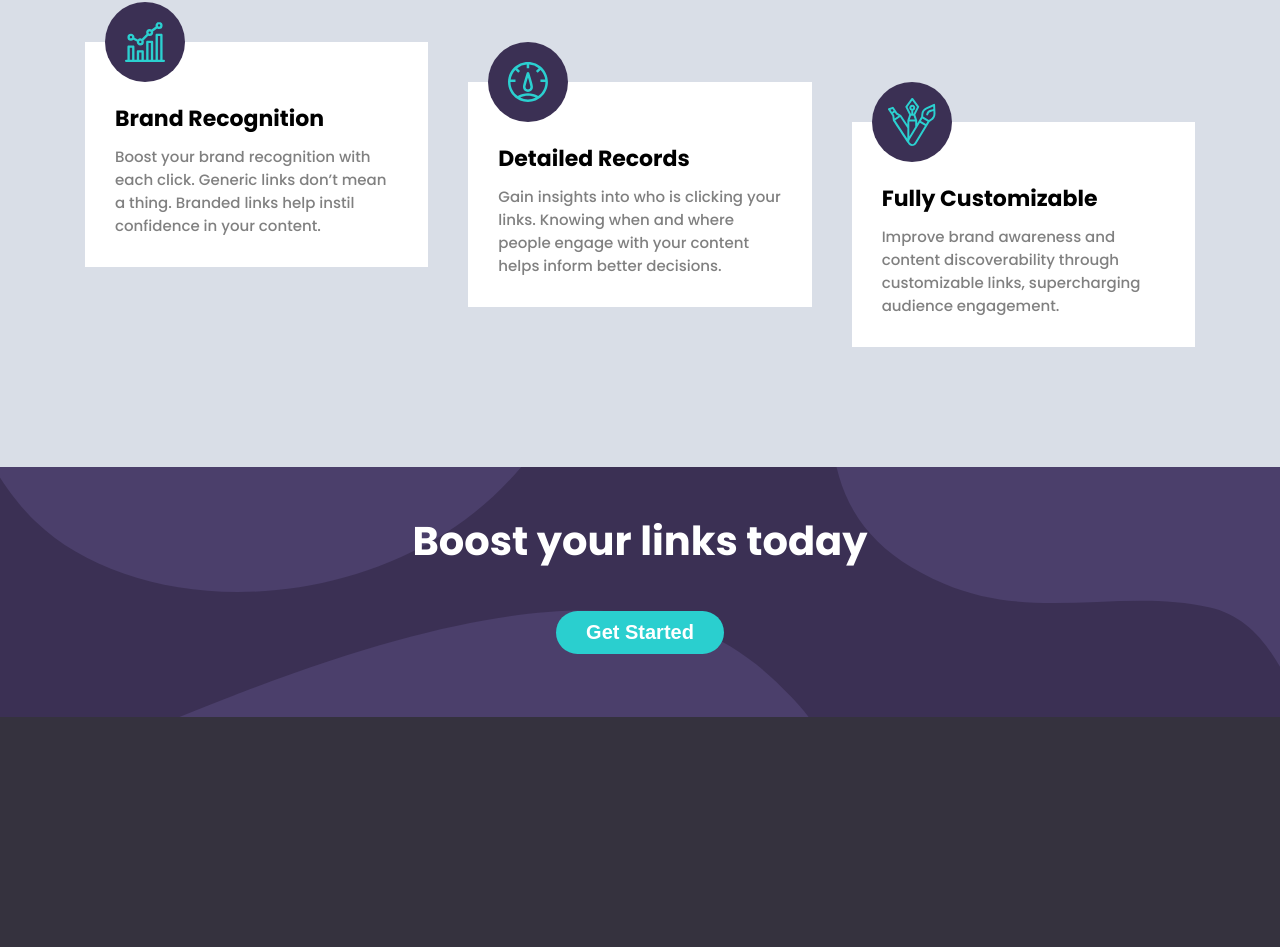
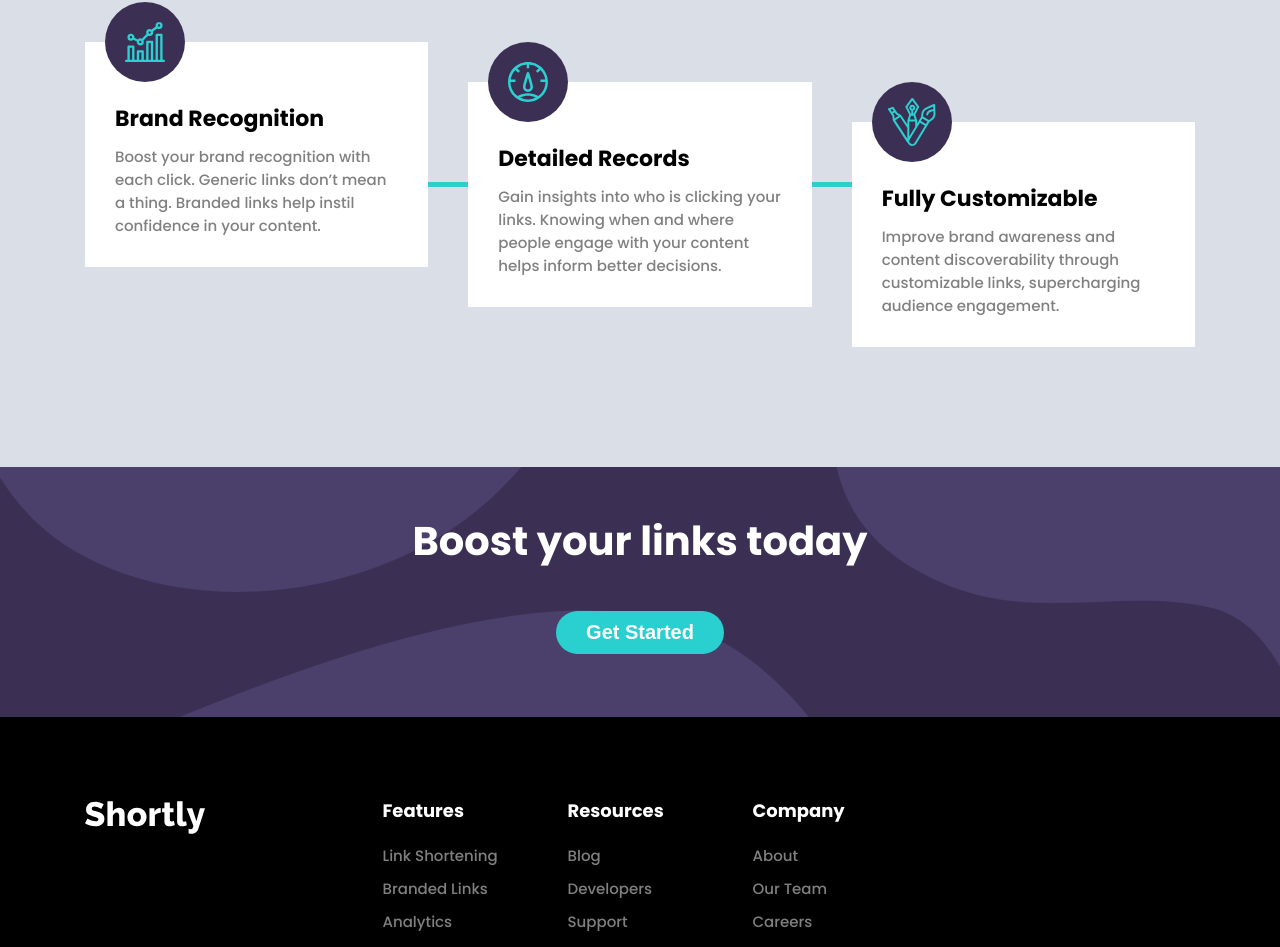
Before and after one commit to WaterColours02/url-shortening-api, a React (Create React App) app: page / in a window 1280 px wide. Shown: the part 1338-2285 px from the top of the page. Built offline with nearby package versions, Linux system fonts and the light colour scheme.

Commit message:
added footer elements and most of the styling.

```diff
--- a/package.json
+++ b/package.json
@@ -34,5 +34,9 @@
       "last 1 firefox version",
       "last 1 safari version"
     ]
-  }
+  },
+  "description": "This project was bootstrapped with [Create React App](https://github.com/facebook/create-react-app).",
+  "main": "index.js",
+  "author": "",
+  "license": "ISC"
 }
--- a/src/App.css
+++ b/src/App.css
@@ -275,12 +275,27 @@ body {
   display: grid;
   grid-template-columns: 1fr 1fr 1fr;
   gap:  40px;
+
 }
 
+
+.sections-features-detail-card-bg-line {
+  height: 5px;
+  width: 80%;
+  background-color: var(--Cyan);
+  border-radius: 5px;
+  margin-bottom: 20px;
+
+  z-index: 100;
+  position: absolute;
+
+  transform: translateY(140px);
+}
 
 .section-features-detail-card {
   background-color: white;
   padding: 0 20px;
+  z-index: 1000;
 }
 
 .shift-down-1 {
@@ -315,8 +330,6 @@ body {
 .fully-customizable-icon {
   background-image: url('../public/images/icon-fully-customizable.svg');
 }
-
-
 
 
 .section-features-detail-card-text-box {
@@ -378,10 +391,55 @@ body {
   filter: brightness(1.75)
 }
 
-
-
 .footer {
   background-color: var(--VeryDarkBlue);
+  background-color: black;
 
   height: 310px;
 }
+
+.footer-grid-container {
+  display: grid;
+  grid-template-columns: 1fr 2fr 1fr;
+  gap: 40px;
+
+  width: 1110px;
+  margin: 0 auto;
+  padding-top: 80px;
+}
+
+.footer-logo-containter {
+  display: flex;
+  flex-direction: column;
+  justify-content: center;
+  align-items: center;
+}
+
+
+.footer-logo {
+  background-image: url('../public/images/logo white.svg');
+  background-repeat: no-repeat;
+  background-position: center;
+  height: 40px;
+  width: 120px;
+}
+
+
+.footer-grid-center-container {
+  display: grid;
+  grid-template-columns: 1fr 1fr 1fr;
+  gap: 40px;
+}
+
+.footer-links-heading {
+  color: white;
+  font-size: 18px;
+  font-weight: bold;
+  margin-bottom: 20px;
+}
+
+.footer-links{
+  color: gray;
+  font-size: 15px;
+  margin-bottom: 10px;
+}
--- a/src/App.js
+++ b/src/App.js
@@ -51,6 +51,7 @@ export default function App() {
       </div>
 
     <div className='section-features-details-container'>
+      <div className='sections-features-detail-card-bg-line'></div>
     <div className='section-features-detail-card'>
       <div className='section-features-detail-card-round-icon brand-recognition-icon'></div>
       <div className='section-features-detail-card-text-box'>
@@ -82,8 +83,38 @@ export default function App() {
       </div>
     </section>
     <footer className='footer'>
-      <div className='footer-gridcontainer'>
-
+      <div className='footer-grid-container'>
+        <div className='footer-logo-container'>
+        <div className='footer-logo'> </div>
+         </div>
+        <div className='footer-grid-center-container'>
+       <div className='footer-links-container'>
+        <div className='footer-links-heading'>Features</div>
+        <div className='footer-links'>Link Shortening</div>
+        <div className='footer-links'>Branded Links</div>
+        <div className='footer-links'>Analytics</div>
+       </div>
+        <div className='footer-links-container'>
+        <div className='footer-links-heading'>Resources</div>
+        <div className='footer-links'>Blog</div>
+        <div className='footer-links'>Developers</div>
+        <div className='footer-links'>Support</div>
+       </div>
+        <div className='footer-links-container'>
+        <div className='footer-links-heading'>Company</div>
+        <div className='footer-links'>About</div>
+        <div className='footer-links'>Our Team</div>
+        <div className='footer-links'>Careers</div>
+        <div className='footer-links'>Contact</div>
+        </div>
+          </div>
+        <div className='footer-socials-container'>
+        <div className='footer-socials facebook-icon'></div>
+        <div className='footer-socials twitter-icon'></div>
+        <div className='footer-socials pinterest-icon'></div>
+        <div className='footer-socials instagram-icon'></div>
+        <div className='footer-socials'></div>
+        </div>
       </div>
     </footer>
 
```
Also changed, not shown: public/images/logo white.svg (added), 1 other file (tests, documents, lock files or other folders).
